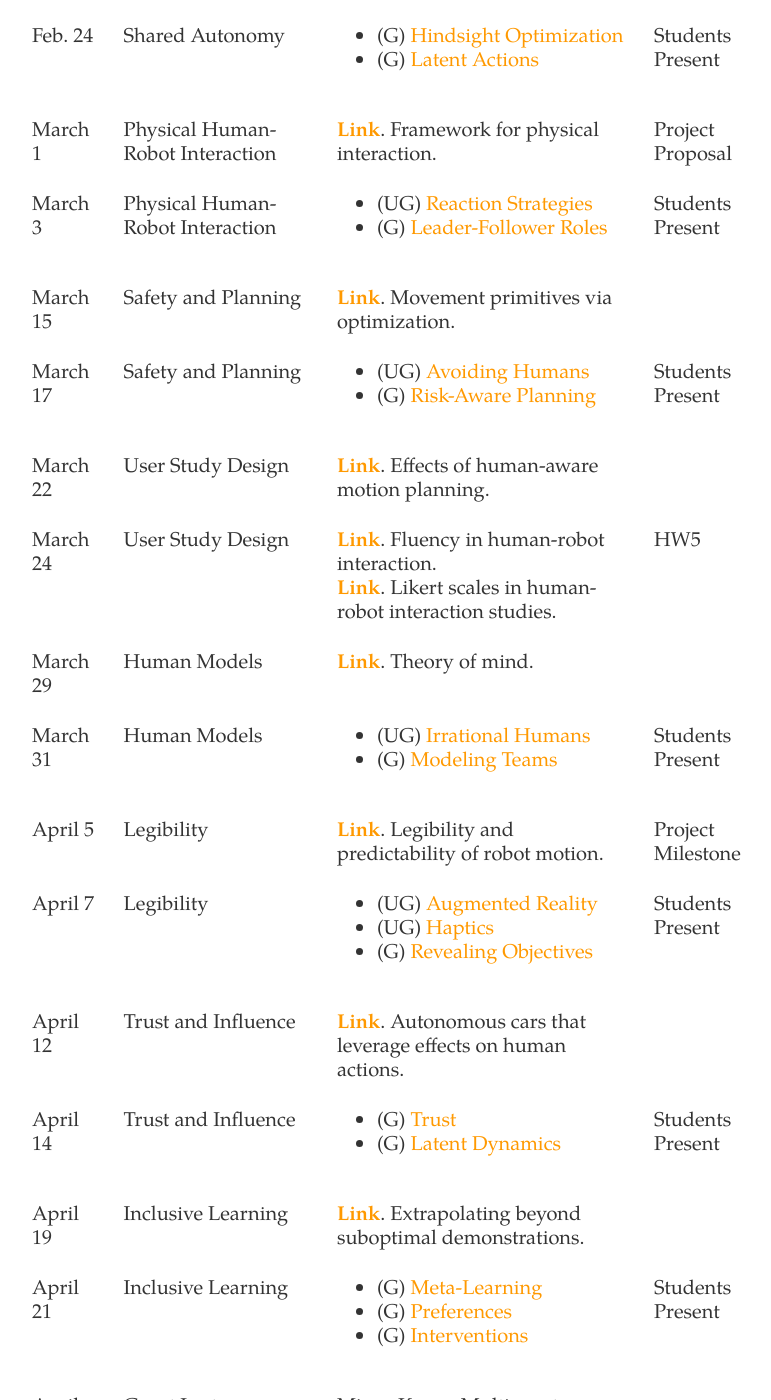
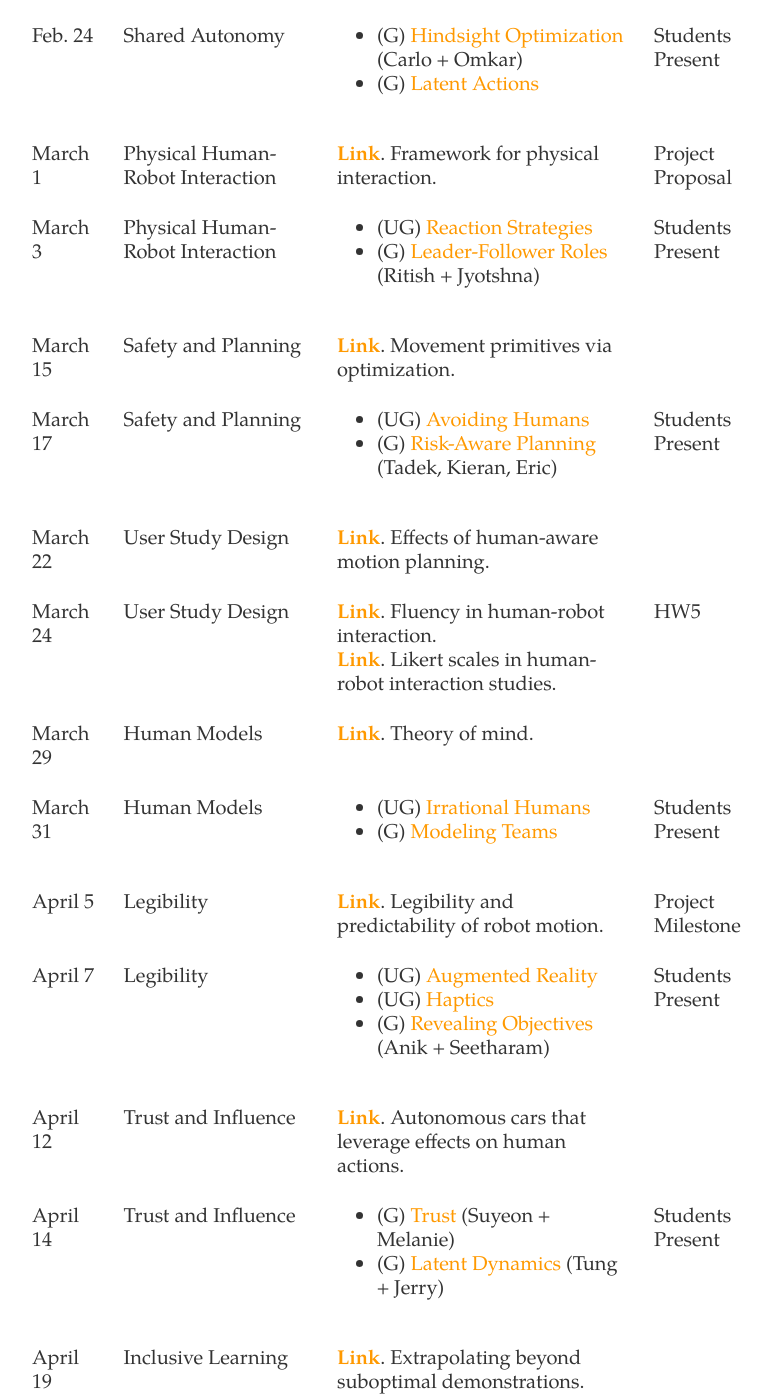
Before and after one commit to dylan-losey/dylan-losey.github.io, a Jekyll site: the page built from me5824-spring22.html, in a window 1280 px wide and 1400 px high, scrolled down 2799 px. Shown: the whole window, without its empty margins (222-993 px from the left). Built offline with Jekyll 4.4.1, drawn with Linux system fonts in a browser that asks for light colours; nearby versions of some CDN libraries; some of the changed text lies outside the part shown.

Commit message:
student presentations

```diff
--- a/me5824-spring22.html
+++ b/me5824-spring22.html
@@ -229,7 +229,7 @@
       <td>Shared Autonomy</td>
       <td>
         <ul>
-          <li>(G) <a class="link" href="{{ site.baseurl }} /pdfs/me5824/javdani_shared2018.pdf">Hindsight Optimization</a></li>
+          <li>(G) <a class="link" href="{{ site.baseurl }} /pdfs/me5824/javdani_shared2018.pdf">Hindsight Optimization</a> (Carlo + Omkar)</li>
           <li>(G) <a class="link" href="{{ site.baseurl }} /pdfs/me5824/losey_learning2021.pdf">Latent Actions</a></li>
         </ul>
       <td>Students Present</td>
@@ -249,7 +249,7 @@
       <td>
         <ul>
           <li>(UG) <a class="link" href="{{ site.baseurl }} /pdfs/me5824/haddadin_collision2008.pdf">Reaction Strategies</a></li>
-          <li>(G) <a class="link" href="{{ site.baseurl }} /pdfs/me5824/mortl_role2012.pdf">Leader-Follower Roles</a></li>
+          <li>(G) <a class="link" href="{{ site.baseurl }} /pdfs/me5824/mortl_role2012.pdf">Leader-Follower Roles</a> (Ritish + Jyotshna)</li>
         </ul>
       </td>
       <td>Students Present</td>
@@ -269,7 +269,7 @@
       <td>
         <ul>
           <li>(UG) <a class="link" href="{{ site.baseurl }} /pdfs/me5824/mainprice_human2013.pdf">Avoiding Humans</a></li>
-          <li>(G) <a class="link" href="{{ site.baseurl }} /pdfs/me5824/david_confidence2020.pdf">Risk-Aware Planning</a></li>
+          <li>(G) <a class="link" href="{{ site.baseurl }} /pdfs/me5824/david_confidence2020.pdf">Risk-Aware Planning</a> (Tadek, Kieran, Eric)</li>
         </ul>
       </td>
       <td>Students Present</td>
@@ -331,7 +331,7 @@
         <ul>
           <li>(UG) <a class="link" href="{{ site.baseurl }} /pdfs/me5824/walker_communicating2018.pdf">Augmented Reality</a></li>
           <li>(UG) <a class="link" href="{{ site.baseurl }} /pdfs/me5824/culbertson_haptics2018.pdf">Haptics</a></li>
-          <li>(G) <a class="link" href="{{ site.baseurl }} /pdfs/me5824/huang_enabling2019.pdf">Revealing Objectives</a></li>
+          <li>(G) <a class="link" href="{{ site.baseurl }} /pdfs/me5824/huang_enabling2019.pdf">Revealing Objectives</a> (Anik + Seetharam)</li>
         </ul>
       </td>
       <td>Students Present</td>
@@ -350,8 +350,8 @@
       <td>Trust and Influence</td>
       <td>
         <ul>
-          <li>(G) <a class="link" href="{{ site.baseurl }} /pdfs/me5824/chen_planning2018.pdf">Trust</a></li>
-          <li>(G) <a class="link" href="{{ site.baseurl }} /pdfs/me5824/xie_learning2020.pdf">Latent Dynamics</a></li>
+          <li>(G) <a class="link" href="{{ site.baseurl }} /pdfs/me5824/chen_planning2018.pdf">Trust</a> (Suyeon + Melanie)</li>
+          <li>(G) <a class="link" href="{{ site.baseurl }} /pdfs/me5824/xie_learning2020.pdf">Latent Dynamics</a> (Tung + Jerry)</li>
         </ul>
       </td>
       <td>Students Present</td>
@@ -370,9 +370,9 @@
       <td>Inclusive Learning</td>
       <td>
         <ul>
-          <li>(G) <a class="link" href="{{ site.baseurl }} /pdfs/me5824/finn_meta2017.pdf">Meta-Learning</a></li>
-          <li>(G) <a class="link" href="{{ site.baseurl }} /pdfs/me5824/lee_pebble2021.pdf">Preferences</a></li>
-          <li>(G) <a class="link" href="{{ site.baseurl }} /pdfs/me5824/spencer_expert2021.pdf">Interventions</a></li>
+          <li>(G) <a class="link" href="{{ site.baseurl }} /pdfs/me5824/finn_meta2017.pdf">Meta-Learning</a> (Sagar + Soheil)</li>
+          <li>(G) <a class="link" href="{{ site.baseurl }} /pdfs/me5824/lee_pebble2021.pdf">Preferences</a> (Sean + Jin Hyuk)</li>
+          <li>(G) <a class="link" href="{{ site.baseurl }} /pdfs/me5824/spencer_expert2021.pdf">Interventions</a> (Ananth + Shaunak)</li>
         </ul>
       </td>
       <td>Students Present</td>
```
